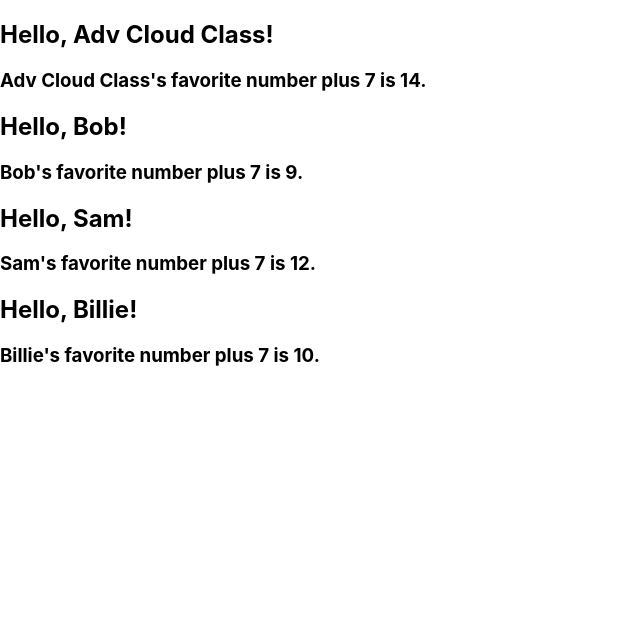
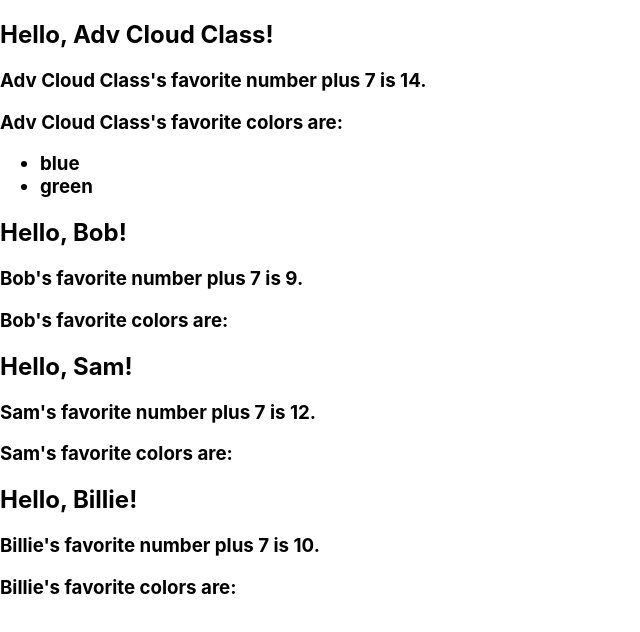
Before and after one commit to KasebrotII/react-lab4, a React (Create React App) app: page / in a window 1280 px wide. Shown: the top 632 px of the page, without its empty margins (0-640 px from the left). Built offline with nearby package versions, Linux system fonts and the light colour scheme.

Commit message:
Fixed error with key for prop.

```diff
--- a/src/App.js
+++ b/src/App.js
@@ -4,10 +4,10 @@ import { Greeting } from './Greeting';
 const App = () => {
   return (
     <>
-      <Greeting name="Adv Cloud Class" favoriteNumber={7} />
-      <Greeting name="Bob" favoriteNumber={2}/>
-      <Greeting name="Sam" favoriteNumber={5}/>
-      <Greeting name="Billie" favoriteNumber={3}/>
+      <Greeting name="Adv Cloud Class" favoriteNumber={7} favoriteColors={["blue", "green"]} />
+      <Greeting name="Bob" favoriteNumber={2} />
+      <Greeting name="Sam" favoriteNumber={5} />
+      <Greeting name="Billie" favoriteNumber={3} />
     </>
   );
 }
--- a/src/Greeting.js
+++ b/src/Greeting.js
@@ -11,6 +11,12 @@ export const Greeting = (props) => {
             <h3>
                 {props.name}'s favorite number plus 7 is {props.favoriteNumber + 7}.
             </h3>
+            <h3>
+                {props.name}'s favorite colors are:
+                <ul>
+                    {props.favoriteColors && props.favoriteColors.map(color => <li key={color}>{color}</li>)}
+                </ul>
+            </h3>
         </>
     );
 }
```
